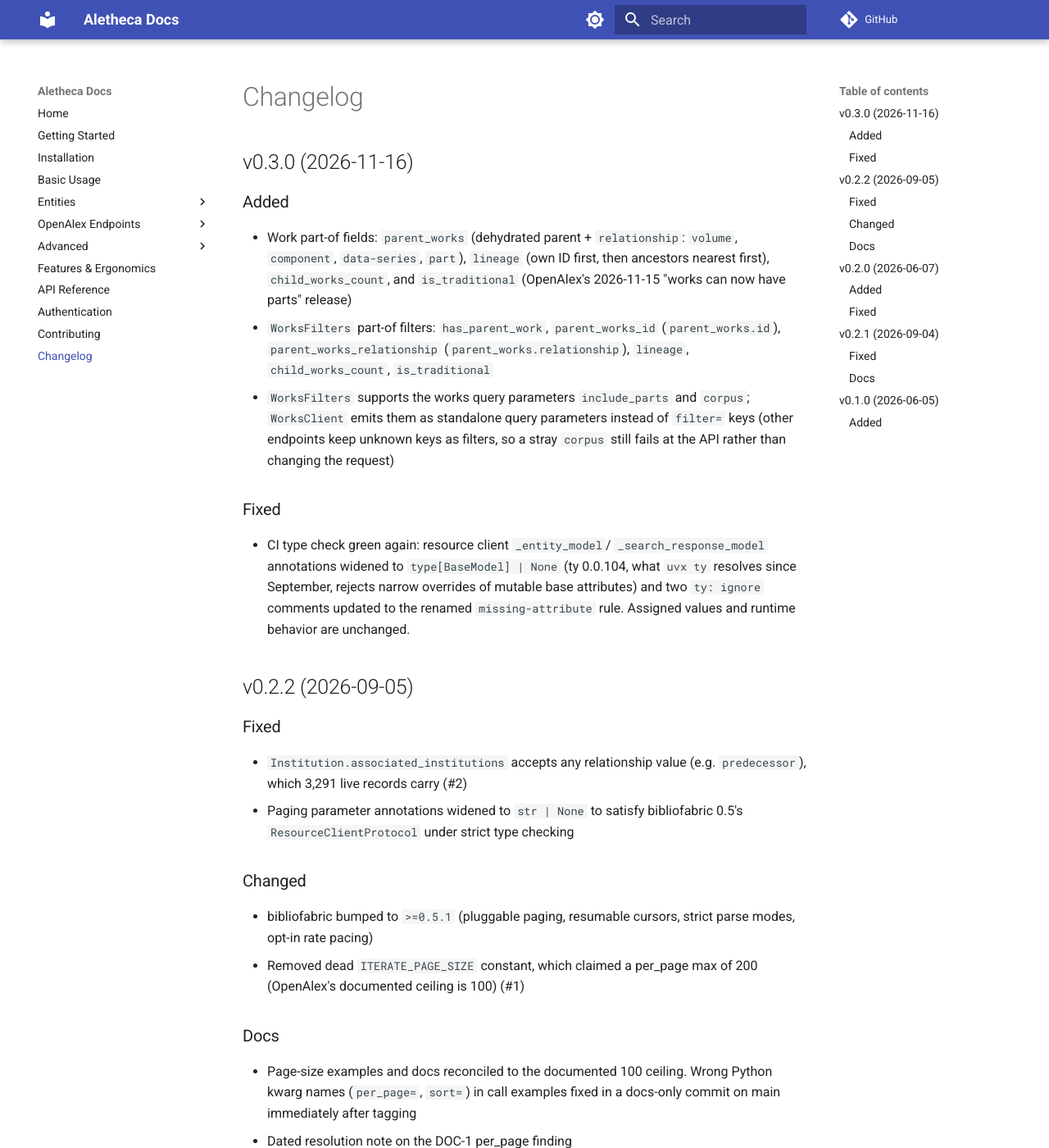
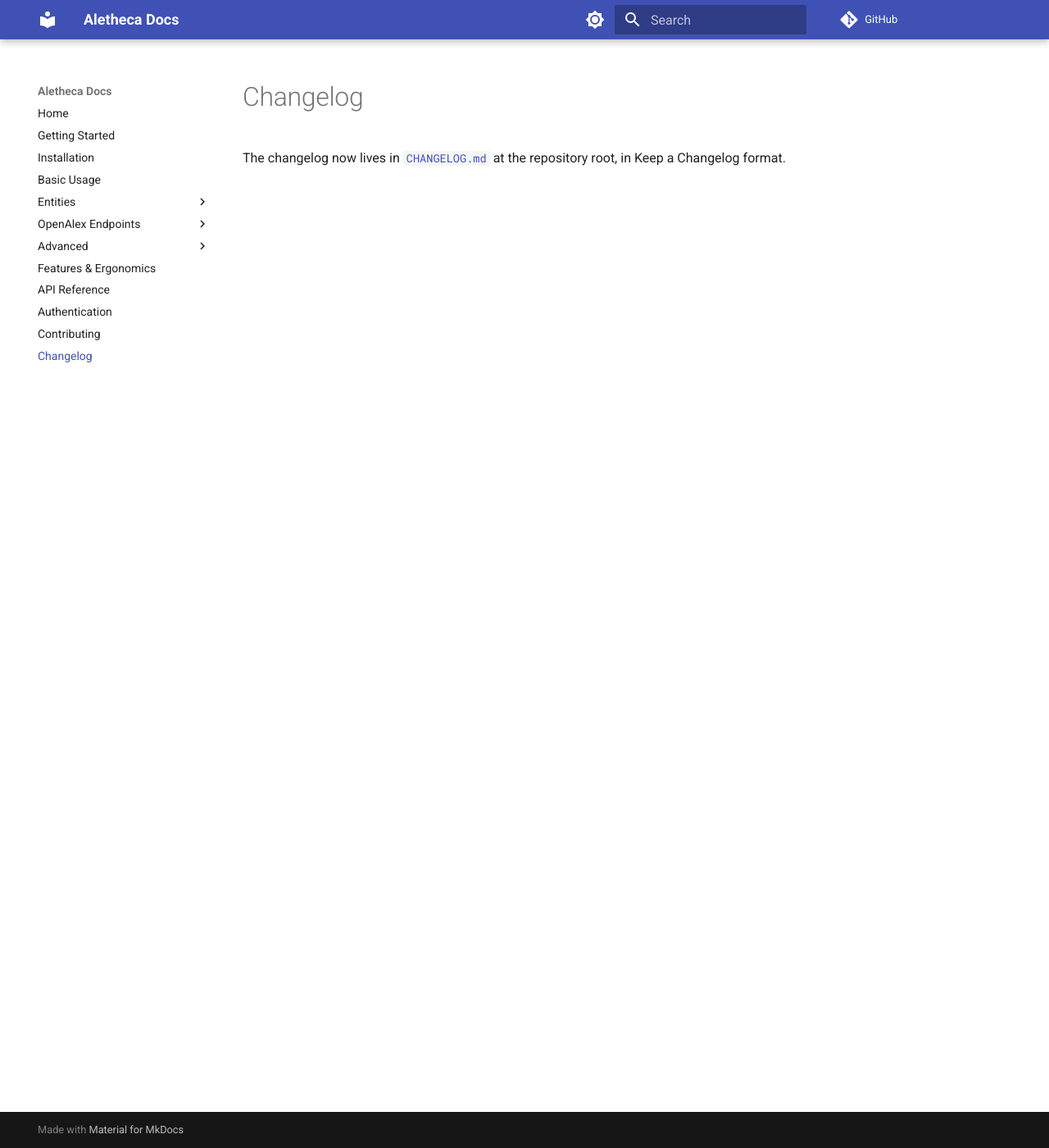
Before and after one commit to utsmok/aletheca, an MkDocs documentation site: the page built from docs/changelog.md, in a window 1280 px wide and 1400 px high. Shown: the whole window at 82% size. Built offline with MkDocs 1.6.1 and Material for MkDocs 9.7.7, drawn with Linux system fonts in a browser that asks for light colours; comment, search, counter and statistics services are not loaded; some of the changed text lies outside the part shown.

Commit message:
docs: add keep-a-changelog CHANGELOG.md
Backfill from the release history (v0.1.0 through v0.3.0), reorder the
misplaced v0.2.1 section, and open an Unreleased 0.4.0 section for the
bibliofabric 0.6 overhaul. docs/changelog.md becomes a stub pointing at
the root file.

```diff
--- a/docs/changelog.md
+++ b/docs/changelog.md
@@ -1,89 +1,3 @@
 # Changelog
 
-## v0.3.0 (2026-11-16)
-
-### Added
-- Work part-of fields: `parent_works` (dehydrated parent + `relationship`:
-  `volume`, `component`, `data-series`, `part`), `lineage` (own ID first,
-  then ancestors nearest first), `child_works_count`, and `is_traditional`
-  (OpenAlex's 2026-11-15 "works can now have parts" release)
-- `WorksFilters` part-of filters: `has_parent_work`, `parent_works_id`
-  (`parent_works.id`), `parent_works_relationship`
-  (`parent_works.relationship`), `lineage`, `child_works_count`,
-  `is_traditional`
-- `WorksFilters` supports the works query parameters `include_parts` and
-  `corpus`; `WorksClient` emits them as standalone query parameters instead
-  of `filter=` keys (other endpoints keep unknown keys as filters, so a
-  stray `corpus` still fails at the API rather than changing the request)
-
-### Fixed
-- CI type check green again: resource client `_entity_model`/
-  `_search_response_model` annotations widened to `type[BaseModel] | None`
-  (ty 0.0.104, what `uvx ty` resolves since September, rejects narrow
-  overrides of mutable base attributes) and two `ty: ignore` comments
-  updated to the renamed `missing-attribute` rule. Assigned values and
-  runtime behavior are unchanged.
-
-## v0.2.2 (2026-09-05)
-
-### Fixed
-- `Institution.associated_institutions` accepts any relationship value
-  (e.g. `predecessor`), which 3,291 live records carry (#2)
-- Paging parameter annotations widened to `str | None` to satisfy
-  bibliofabric 0.5's `ResourceClientProtocol` under strict type checking
-
-### Changed
-- bibliofabric bumped to `>=0.5.1` (pluggable paging, resumable cursors,
-  strict parse modes, opt-in rate pacing)
-- Removed dead `ITERATE_PAGE_SIZE` constant, which claimed a per_page max
-  of 200 (OpenAlex's documented ceiling is 100) (#1)
-
-### Docs
-- Page-size examples and docs reconciled to the documented 100 ceiling.
-  Wrong Python kwarg names (`per_page=`, `sort=`) in call examples fixed
-  in a docs-only commit on main immediately after tagging
-- Dated resolution note on the DOC-1 per_page finding
-
-## v0.2.0 (2026-06-07)
-
-### Added
-- Batch retrieval (`batch_get()`) with auto-generated `batch_get_by_*()`
-  convenience methods
-- OpenAIRE vs OpenAlex cross-reference analysis report
-
-### Fixed
-- Nullable boolean fields in `Location` and `OpenAccess` made optional
-- Roborev review findings; examples README code block; mkdocs formatting
-
-## v0.2.1 (2026-09-04)
-
-### Fixed
-- `get()` normalizes entity IDs, so slug-keyed entities (e.g. keywords like
-  `photosynthesis`) resolve instead of returning 404
-- `AwardsFilters` aligned with the live API's valid-filter list (previously
-  accepted filters that always returned HTTP 400)
-- Marimo example notebooks: WASM embedding compatibility and correct
-  multi-renderable-cell output
-
-### Docs
-- Recorded live-verified OpenAlex quirks (keyword slug IDs, awards filter
-  enumeration via 400 bodies)
-- Removed stale "awards client not implemented" note from AGENTS.md
-
-
-## v0.1.0 (2026-06-05)
-
-### Added
-- Initial release of Aletheca
-- Full async client for the OpenAlex API
-- 9 entity models: Work, Author, Source, Institution, Topic, Keyword, Publisher, Funder, Award
-- Pydantic v2 models with safe field access (SafeList, SafeStr)
-- Filter models with dot-notation alias support for all 9 endpoints
-- Convenience query functions (works_by_author, works_by_institution, etc.)
-- Cursor-based pagination via bibliofabric mixins
-- Iterator helpers: collect(), count(), first()
-- Configurable authentication (API key query parameter)
-- Comprehensive test suite (104 tests, 98% coverage)
-- Live API verification suite
-- MkDocs documentation
-- Marimo notebook examples
+The changelog now lives in [`CHANGELOG.md`](https://github.com/utsmok/aletheca/blob/main/CHANGELOG.md) at the repository root, in Keep a Changelog format.
```
Also changed, not shown: CHANGELOG.md (added, +115 -0 lines).
